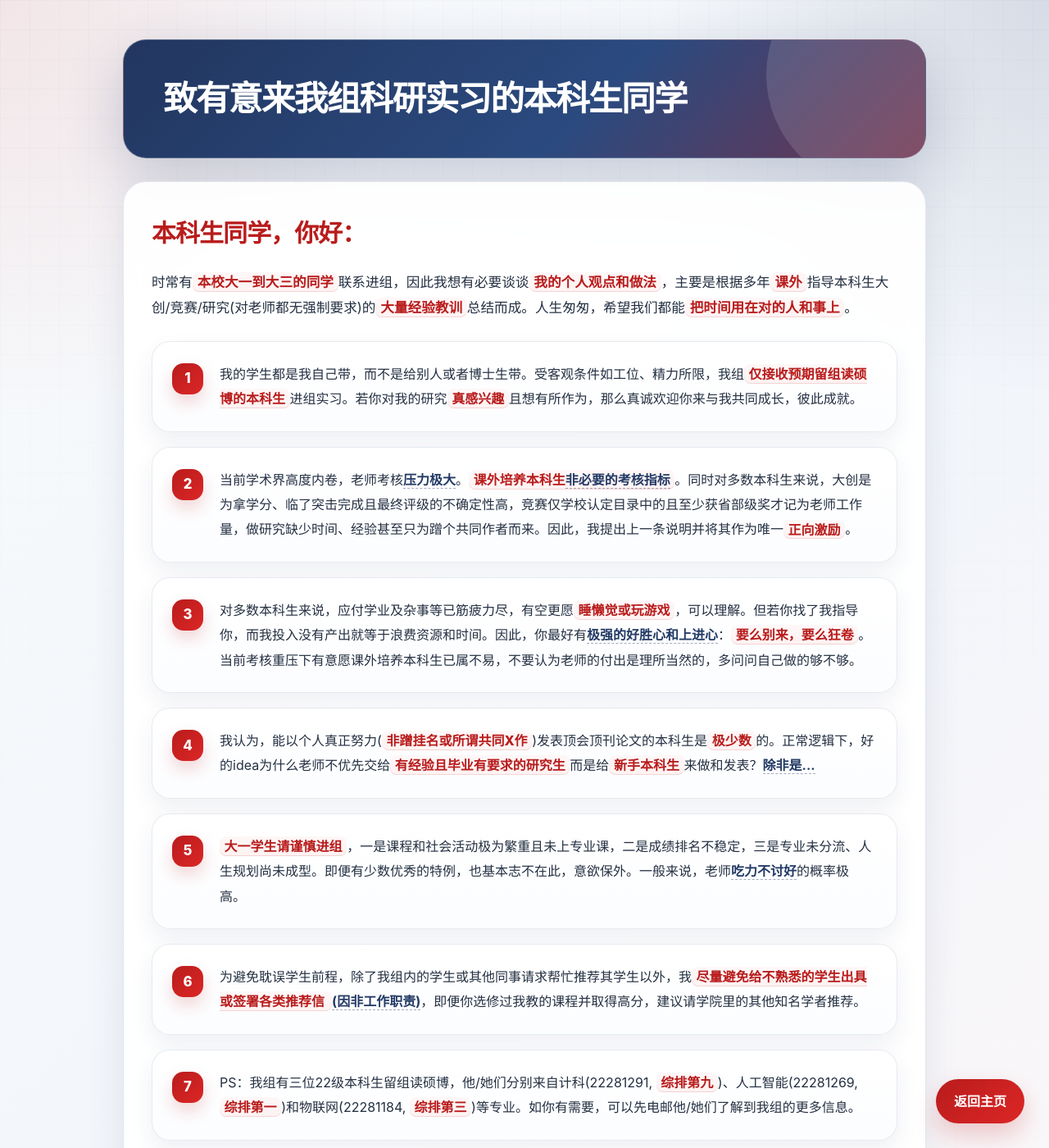
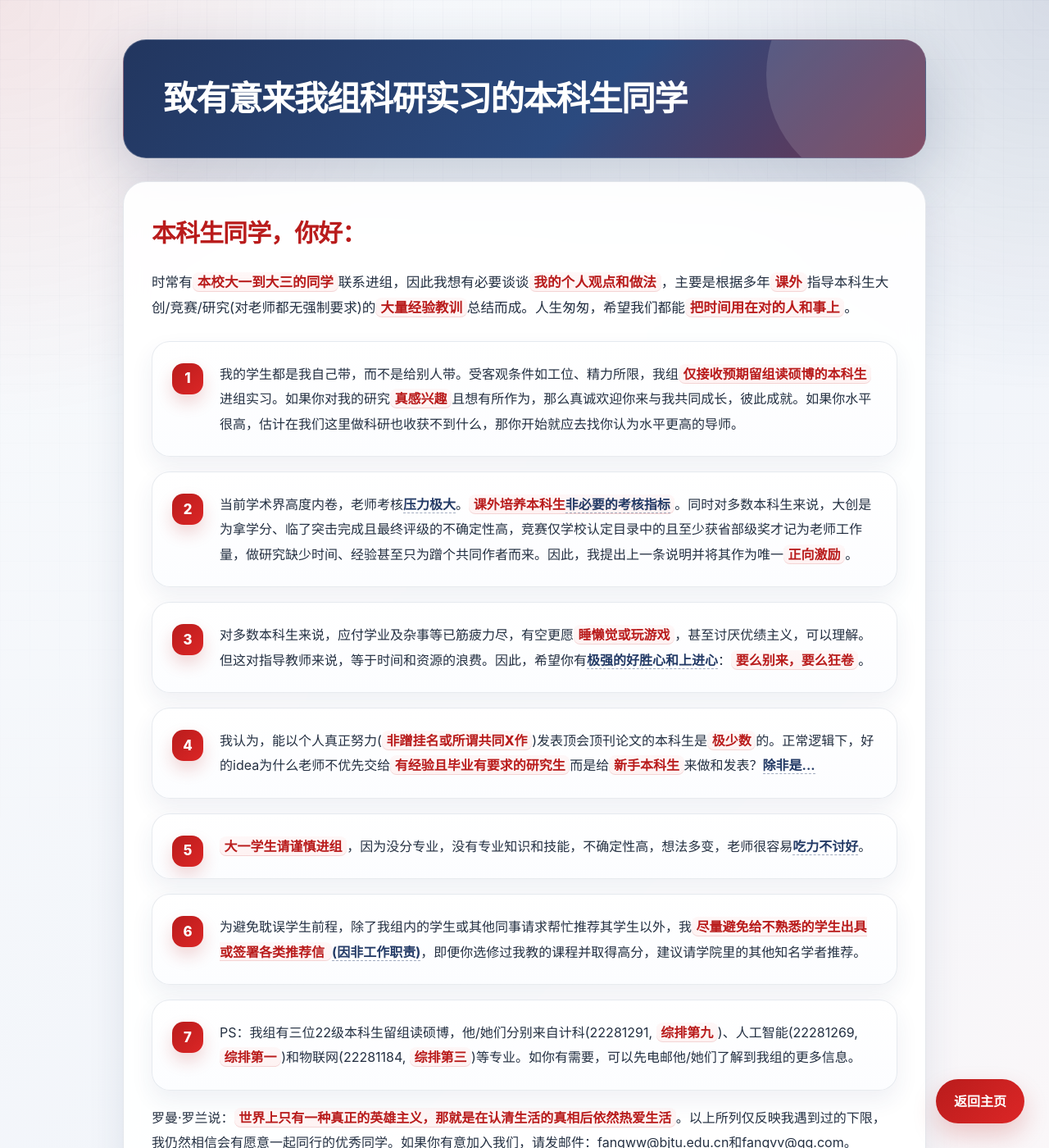
Before and after one commit to fangvv/Homepage, a Jekyll site: the page faq.html, which Jekyll copies as it is, in a window 1280 px wide and 1400 px high. Shown: the whole window at 82% size. Built offline with Jekyll 4.4.1, drawn with Linux system fonts in a browser that asks for light colours; comment, search, counter and statistics services are not loaded.

Commit message:
update faq

```diff
--- a/faq.html
+++ b/faq.html
@@ -374,16 +374,18 @@
             时常有<strong>本校大一到大三的同学</strong>联系进组，因此我想有必要谈谈<strong>我的个人观点和做法</strong>，主要是根据多年<strong>课外</strong>指导本科生大创/竞赛/研究(对老师都无强制要求)的<strong>大量经验教训</strong>总结而成。人生匆匆，希望我们都能<strong>把时间用在对的人和事上</strong>。</p>
 
             <ol>
-                <li>我的学生都是我自己带，而不是给别人或者博士生带。受客观条件如工位、精力所限，我组<strong>仅接收预期留组读硕博的本科生</strong>进组实习。若你对我的研究<strong>真感兴趣</strong>且想有所作为，那么真诚欢迎你来与我共同成长，彼此成就。</li>
+                <li>我的学生都是我自己带，而不是给别人带。受客观条件如工位、精力所限，我组<strong>仅接收预期留组读硕博的本科生</strong>进组实习。如果你对我的研究<strong>真感兴趣</strong>且想有所作为，那么真诚欢迎你来与我共同成长，彼此成就。如果你水平很高，估计在我们这里做科研也收获不到什么，那你开始就应去找你认为水平更高的导师。</li>
 
 <li>当前学术界高度内卷，老师考核<a href="https://www.zhihu.com/question/1976088728318538595" target="_blank">压力极大</a>。<strong>课外培养本科生<a href="https://www.zhihu.com/question/1993742963784848897/answer/1993748322066920997" target="_blank">非必要的考核指标</a></strong>。同时对多数本科生来说，大创是为拿学分、临了突击完成且最终评级的不确定性高，竞赛仅学校认定目录中的且至少获省部级奖才记为老师工作量，做研究缺少时间、经验甚至只为蹭个共同作者而来。因此，我提出上一条说明并将其作为唯一<strong>正向激励</strong>。</li>
 
-                <li>对多数本科生来说，应付学业及杂事等已筋疲力尽，有空更愿<strong>睡懒觉或玩游戏</strong>，可以理解。但若你找了我指导你，而我投入没有产出就等于浪费资源和时间。因此，你最好有<a href="https://p9.itc.cn/q_70/images03/20211231/97b9e0e41e424e699d87b0a6c46add0e.jpeg" target="_blank">极强的好胜心和上进心</a>：<strong>要么别来，要么狂卷</strong>。当前考核重压下有意愿课外培养本科生已属不易，不要认为老师的付出是理所当然的，多问问自己做的够不够。</li>
+<li>对多数本科生来说，应付学业及杂事等已筋疲力尽，有空更愿<strong>睡懒觉或玩游戏</strong>，甚至讨厌优绩主义，可以理解。但这对指导教师来说，等于时间和资源的浪费。因此，希望你有<a href="https://p9.itc.cn/q_70/images03/20211231/97b9e0e41e424e699d87b0a6c46add0e.jpeg" target="_blank">极强的好胜心和上进心</a>：<strong>要么别来，要么狂卷</strong>。</li>
                 <li>我认为，能以个人真正努力(<strong>非蹭挂名或所谓共同X作</strong>)发表顶会顶刊论文的本科生是<strong>极少数</strong>的。正常逻辑下，好的idea为什么老师不优先交给<strong>有经验且毕业有要求的研究生</strong>而是给<strong>新手本科生</strong>来做和发表？<a href="https://www.zhihu.com/question/2014876930340569682/answer/2015195763613914710" target="_blank">除非是...</a></li>
-                <li><strong>大一学生请谨慎进组</strong>，一是课程和社会活动极为繁重且未上专业课，二是成绩排名不稳定，三是专业未分流、人生规划尚未成型。即便有少数优秀的特例，也基本志不在此，意欲保外。一般来说，老师<a href="https://www.zhihu.com/question/519787074/answer/3389339862" target="_blank">吃力不讨好</a>的概率极高。</li>
 
-                <li>为避免耽误学生前程，除了我组内的学生或其他同事请求帮忙推荐其学生以外，我<strong>尽量避免给不熟悉的学生出具或签署各类推荐信 </strong><a href="https://opinion.cw.com.tw/blog/profile/52/article/12180" target="_blank">(因非工作职责)</a>，即便你选修过我教的课程并取得高分，建议请学院里的其他知名学者推荐。</li>
-                <li>PS：我组有三位22级本科生留组读硕博，他/她们分别来自计科(22281291, <strong>综排第九</strong>)、人工智能(22281269, <strong>综排第一</strong>)和物联网(22281184, <strong>综排第三</strong>)等专业。如你有需要，可以先电邮他/她们了解到我组的更多信息。</li>
+<li><strong>大一学生请谨慎进组</strong>，因为没分专业，没有专业知识和技能，不确定性高，想法多变，老师很容易<a href="https://www.zhihu.com/question/519787074/answer/3389339862" target="_blank">吃力不讨好</a>。</li>
+
+<li>为避免耽误学生前程，除了我组内的学生或其他同事请求帮忙推荐其学生以外，我<strong>尽量避免给不熟悉的学生出具或签署各类推荐信 </strong><a href="https://opinion.cw.com.tw/blog/profile/52/article/12180" target="_blank">(因非工作职责)</a>，即便你选修过我教的课程并取得高分，建议请学院里的其他知名学者推荐。</li>
+
+<li>PS：我组有三位22级本科生留组读硕博，他/她们分别来自计科(22281291, <strong>综排第九</strong>)、人工智能(22281269, <strong>综排第一</strong>)和物联网(22281184, <strong>综排第三</strong>)等专业。如你有需要，可以先电邮他/她们了解到我组的更多信息。</li>
             </ol>
 
             <p>
```
